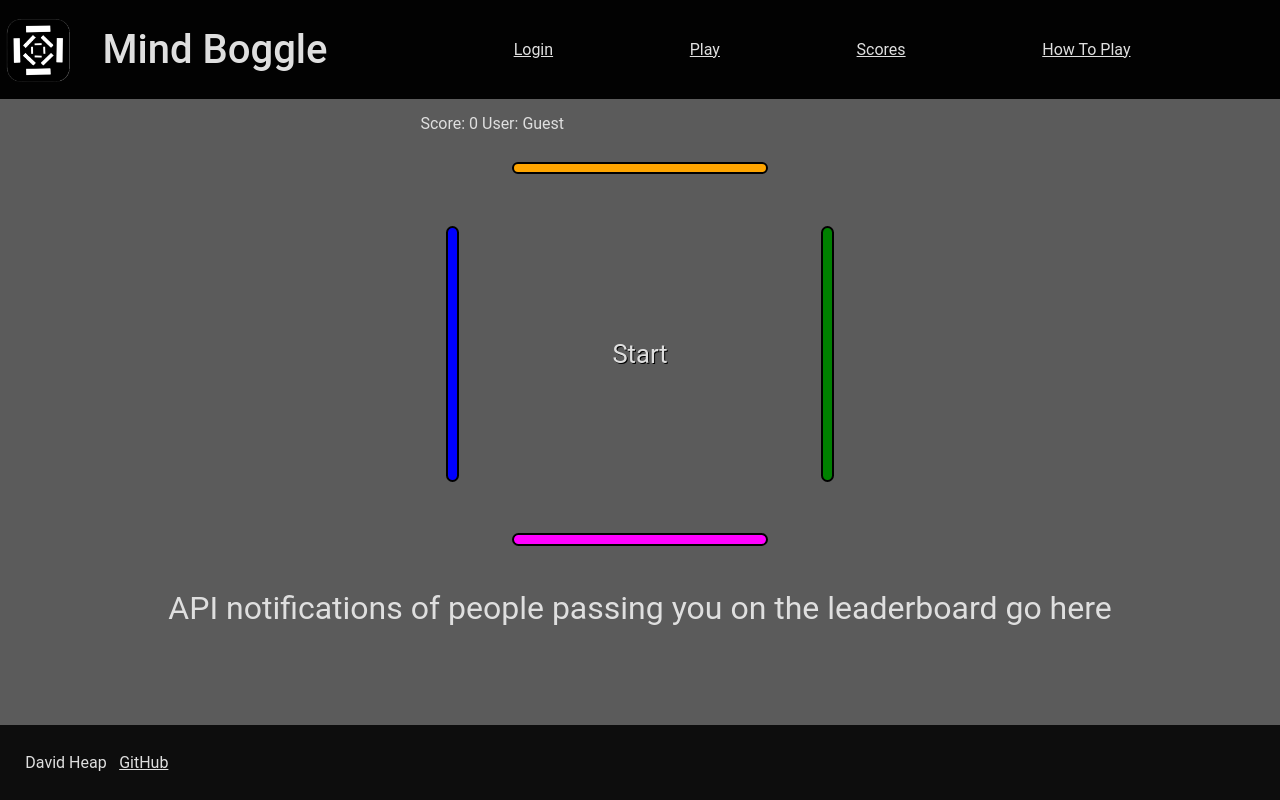
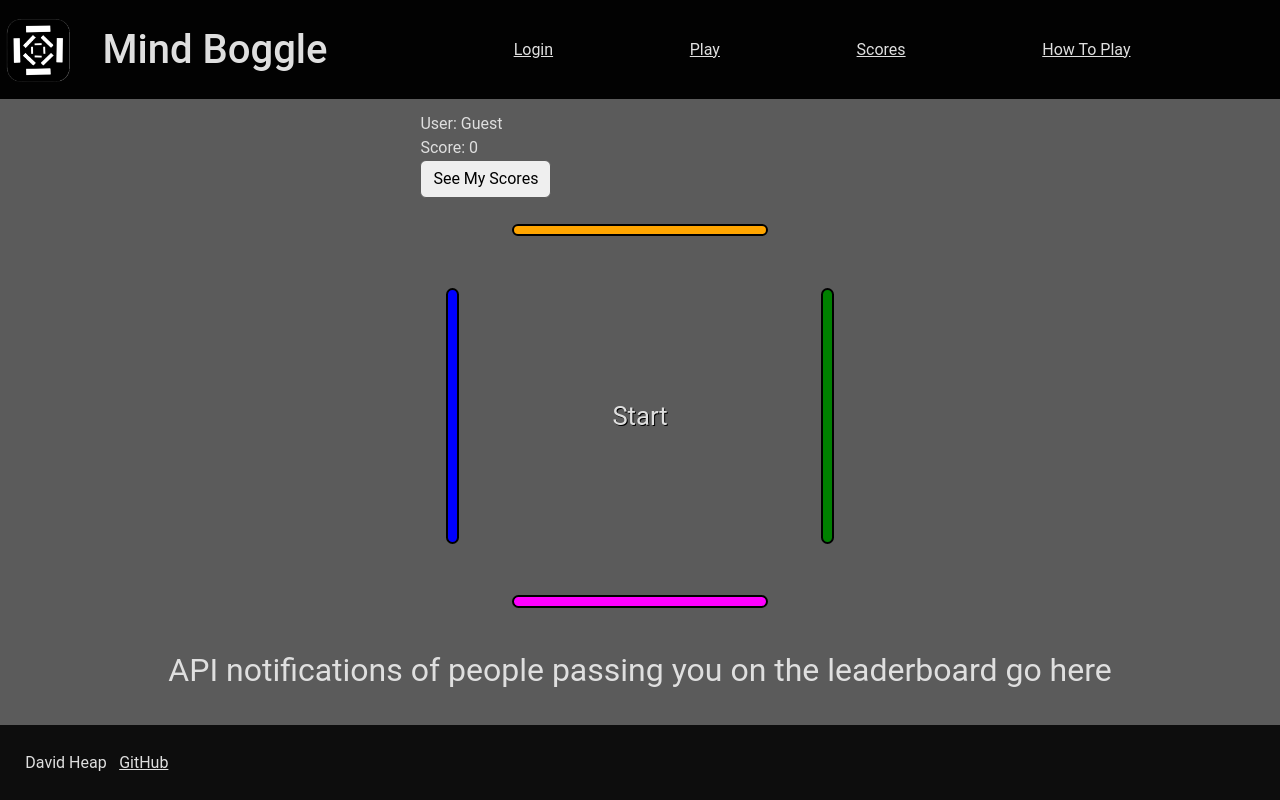
Before and after one commit to dheap3/startup, a React (Vite) app: page /play in a window 1280 px wide. Built offline with nearby package versions, Linux system fonts and the light colour scheme.

Commit message:
score and username passed through login, play, gameplay, and to the scores

```diff
--- a/src/login/login.jsx
+++ b/src/login/login.jsx
@@ -29,7 +29,7 @@ export function Login() {
   const proceedToPlay = () => {
     if (verified) {
       navigate('/play', { state: { userName: userName } });
-      console.log(userName, "has logged in");
+      // console.log(userName, "has logged in");
       verified = false;
     } else {
       // console.log("User not found, please create an account and then login.");
--- a/src/play/gameplay.jsx
+++ b/src/play/gameplay.jsx
@@ -1,6 +1,7 @@
 import React, {useState, useEffect} from 'react';
 import { motion } from 'framer-motion';
 import "./play.css";
+import { useNavigate } from 'react-router-dom';
 
 export function GamePlay({ userName }) {
   const [keyPressed, setNewCommand] = useState('Command');
@@ -66,6 +67,11 @@ export function GamePlay({ userName }) {
     }
 
     localStorage.setItem('scores', JSON.stringify(scores));
+  }
+
+  const navigate = useNavigate();
+  const proceedToScores = () => {
+    navigate('/scores', { state: { userName: userName, score: currScore } });
   }
 
   useEffect(() => {
@@ -162,9 +168,11 @@ export function GamePlay({ userName }) {
       window.addEventListener('keydown', handleKeyDown);
       return () => window.removeEventListener('keydown', handleKeyDown);
   }, []);
+
   return (
     <div>
-      <div id="score">Score: {currScore} User: {currUser}</div>
+      <div id="score">User: {currUser}<br></br>Score: {currScore}</div>
+      <button onClick={() => {proceedToScores()}}>See My Scores</button>
       <div id="gameplaycomponent">
         <div className="goal" id="top" style={{backgroundColor: topGoalColor}}></div>
         <div id="inline">
--- a/src/play/play.jsx
+++ b/src/play/play.jsx
@@ -7,7 +7,7 @@ export function Play() {
   const location = useLocation();
   const userName = location.state?.userName || "Guest";
 
-  console.log(userName, " is playing");
+  // console.log(userName, " is playing");
   return (
     <main>
       <GamePlay userName={userName}/>
--- a/src/scores/scores.jsx
+++ b/src/scores/scores.jsx
@@ -1,9 +1,14 @@
 import React from 'react';
+import { useLocation } from 'react-router-dom';
 
 export function Scores() {
+  const location = useLocation();
+  const { userName, score } = location.state || { userName: "Unknown", score: -1 };
+
   return (
     <main>
         <h1>Your current Highscores</h1>
+        <li>{userName} : {score}</li>
         <li>1. 20</li>
         <li>2. 10</li>
         <li>3. 1</li>
```
